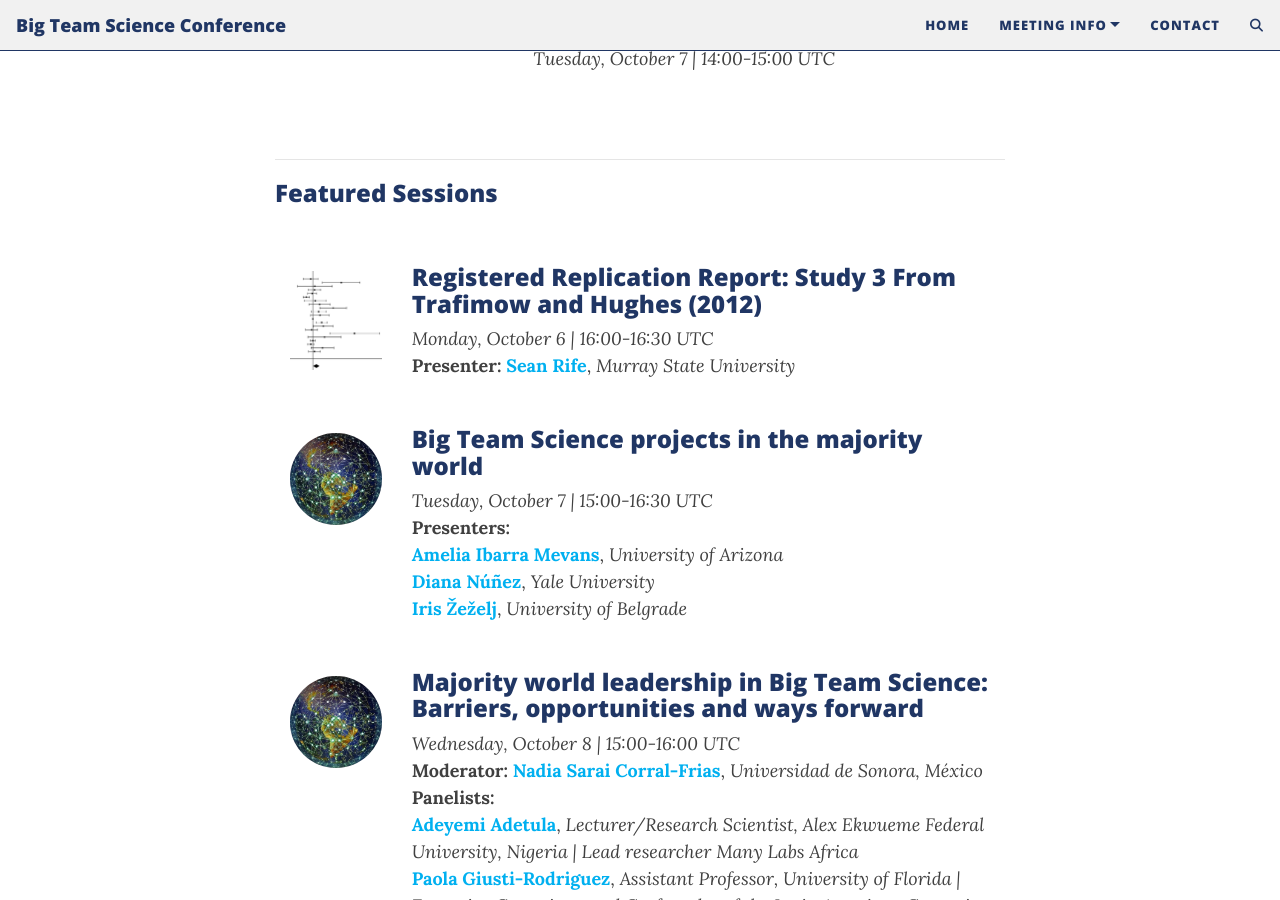
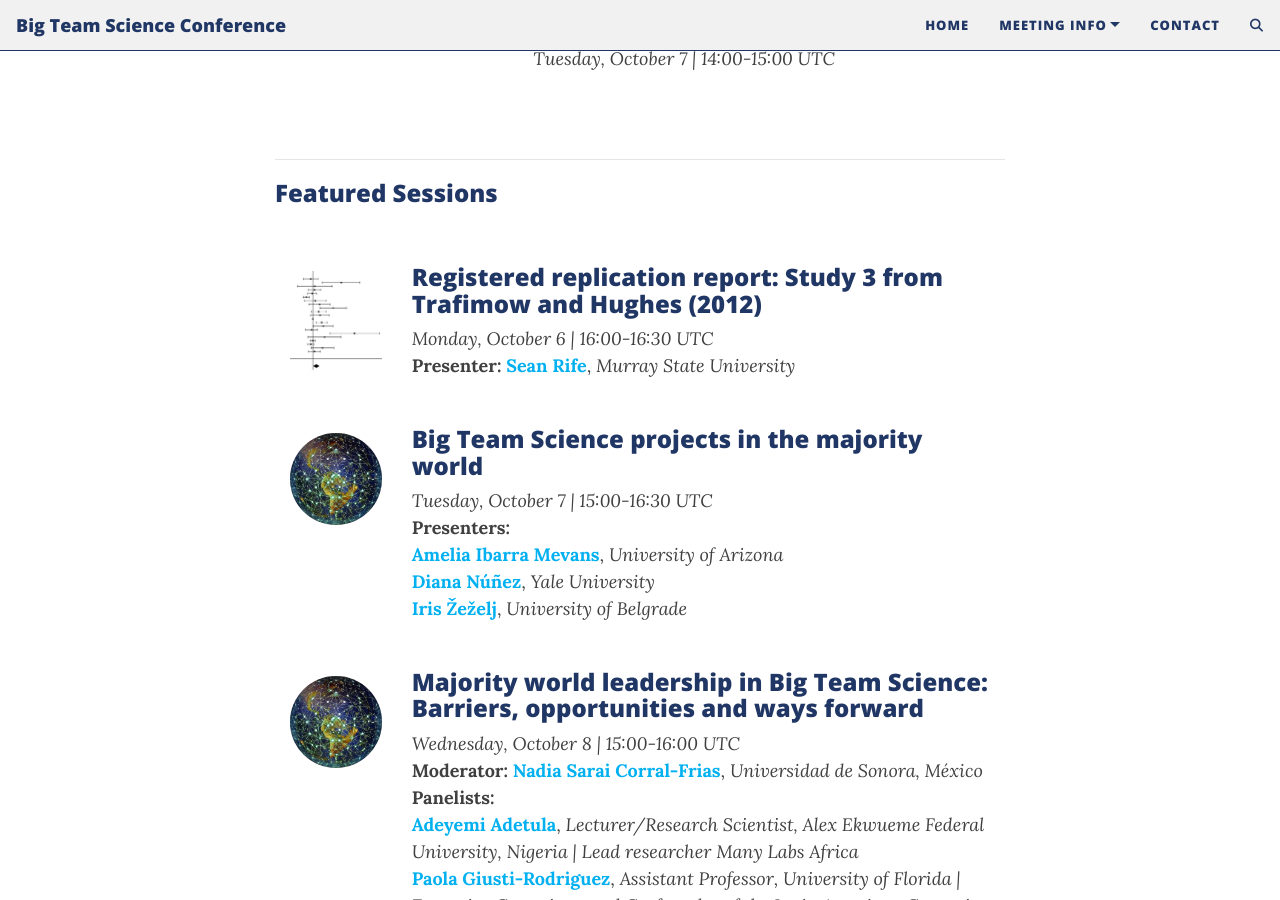
Before and after one commit to bigteamscienceconference/bigteamscienceconference.github.io, a Jekyll site: the page built from index.md, in a window 1280 px wide and 900 px high, scrolled down 1797 px. Built offline with Jekyll 4.4.1, drawn with Linux system fonts in a browser that asks for light colours; comment, search, counter and statistics services are not loaded.

```diff
--- a/index.md
+++ b/index.md
@@ -96,7 +96,7 @@ layout: page
         <img src="/assets/img/forest.png" alt="" width="150">
       </div>
       <div class="col-sm-10">
-        <h3>Registered Replication Report: Study 3 From Trafimow and Hughes (2012)</h3>
+        <h3>Registered replication report: Study 3 from Trafimow and Hughes (2012)</h3>
         <i>Monday, October 6 | 16:00-16:30 UTC</i><br>
         <b>Presenter: <a href="https://seanrife.com/" target="_blank">Sean Rife</a></b>, <i>Murray State University</i><br>
         <br>
```
